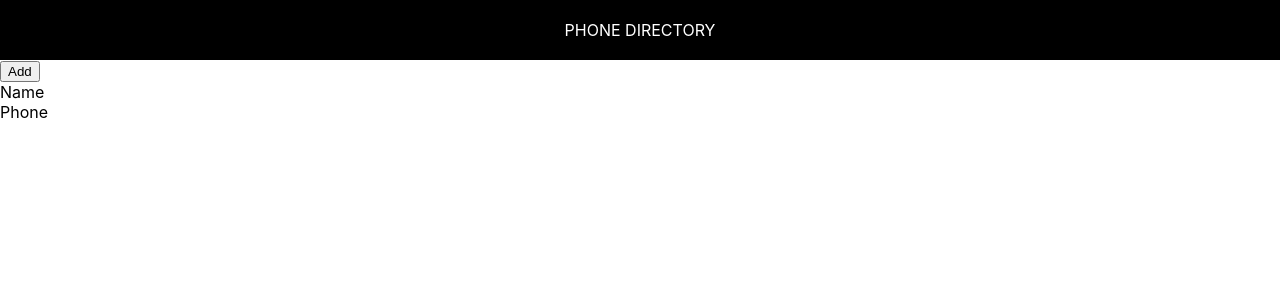
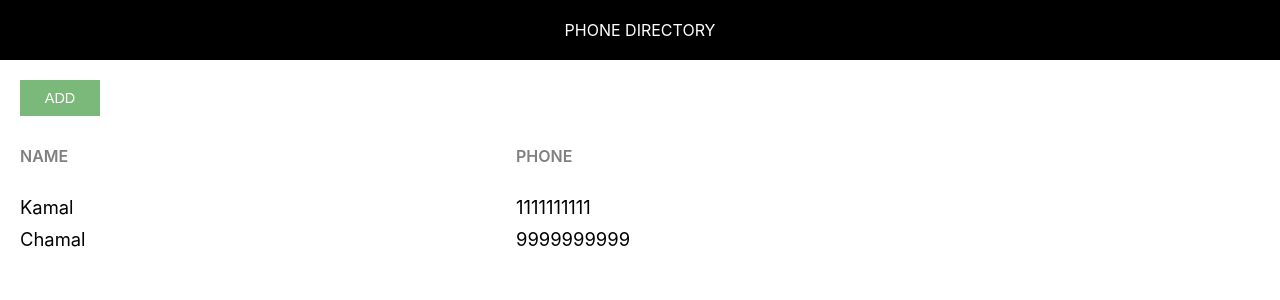
Before and after one commit to aakashmt97/phone-directory, a React (Create React App) app: page / in a window 1280 px wide. Shown: the top 300 px of the page. Built offline with nearby package versions, Linux system fonts and the light colour scheme.

Commit message:
Rendered Subscribers Dynamically

```diff
--- /dev/null
+++ b/src/App.css
@@ -0,0 +1,45 @@
+.component-body-container {
+    padding: 20px;
+}
+
+.custom-btn {
+    padding: 10px;
+    border: none;
+    margin-right: 10px;
+    text-transform: uppercase;
+    width: 80px;
+    font-size: 0.9rem;
+    cursor: pointer;
+    outline: none;
+}
+
+.add-btn {
+    background: #7ab97a;
+    color: #fff;
+}
+
+.grid-container {
+    display: grid;
+    grid-template-columns: 40% 30% auto;
+    margin-bottom: 10px;
+}
+
+.heading-container {
+    margin: 30px 0 30px 0;
+    width: 100%;
+}
+
+.grid-item {
+    background-color: rgba(255, 255, 255, 0.8);
+    font-size: 1.15rem;
+    word-wrap: break-word;
+    padding-right: 10px;
+}
+
+.name-heading,
+.phone-heading {
+    font-size: 1rem;
+    font-weight: 600;
+    color: #808080;
+    text-transform: uppercase;
+}
--- a/src/App.js
+++ b/src/App.js
@@ -1,19 +1,47 @@
 
 import React, { Component } from 'react';
 import Header from "./Header"
+import './App.css'
 
 // JSX is Case-Sensitive bcoz Javascript id Case-Sensitive
 
 class App extends Component {
   render() {
+    let subscribers = [
+      {
+        id: 1,
+        name1: 'Kamal',
+        phone1: '1111111111'
+      },
+      {
+        id: 2,
+        name1: 'Chamal',
+        phone1: '9999999999'
+      }
+    ]
     return (
 
       <div>
         <Header />
-        <button> Add </button>
-        <div>
-          <span> Name </span> <br />
-          <span> Phone </span>
+        <div className="component-body-container">
+          <button className="custom-btn add-btn">Add</button>
+
+          <div className="grid-container heading-container">
+            <span className="grid-item name-heading">Name</span>
+            <span className="grid-item phone-heading">Phone</span>
+          </div>
+
+          {
+            subscribers.map(sub => {
+              return (
+                <div key={sub.id} className="grid-container">
+                  <span className="grid-item">{sub.name1}</span>
+                  <span className="grid-item">{sub.phone1}</span>
+                </div>
+              )
+            })
+          }
+
         </div>
       </div>
     );
```
